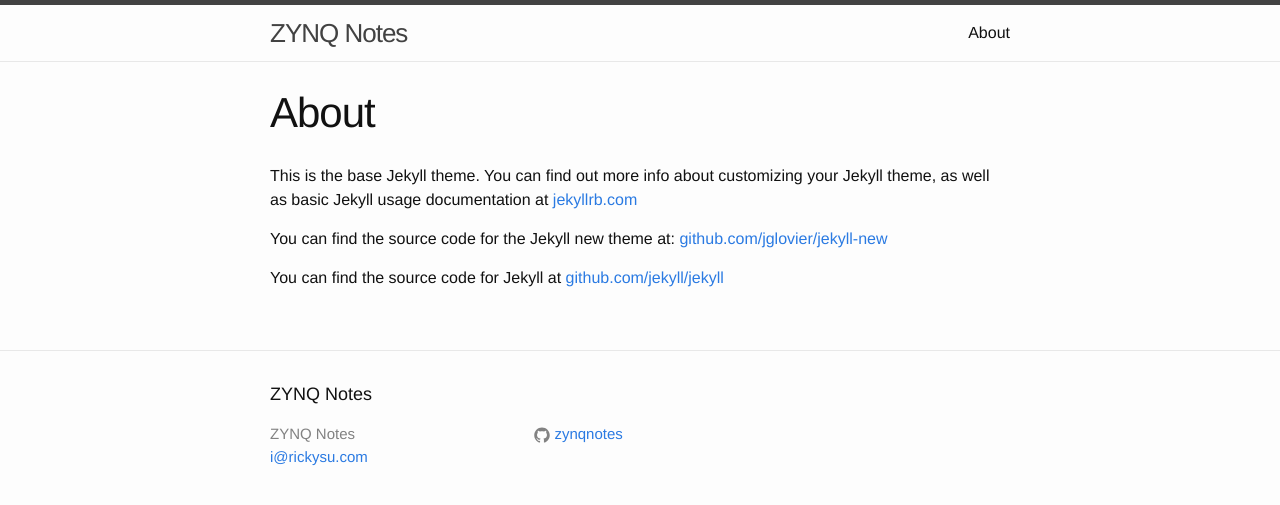
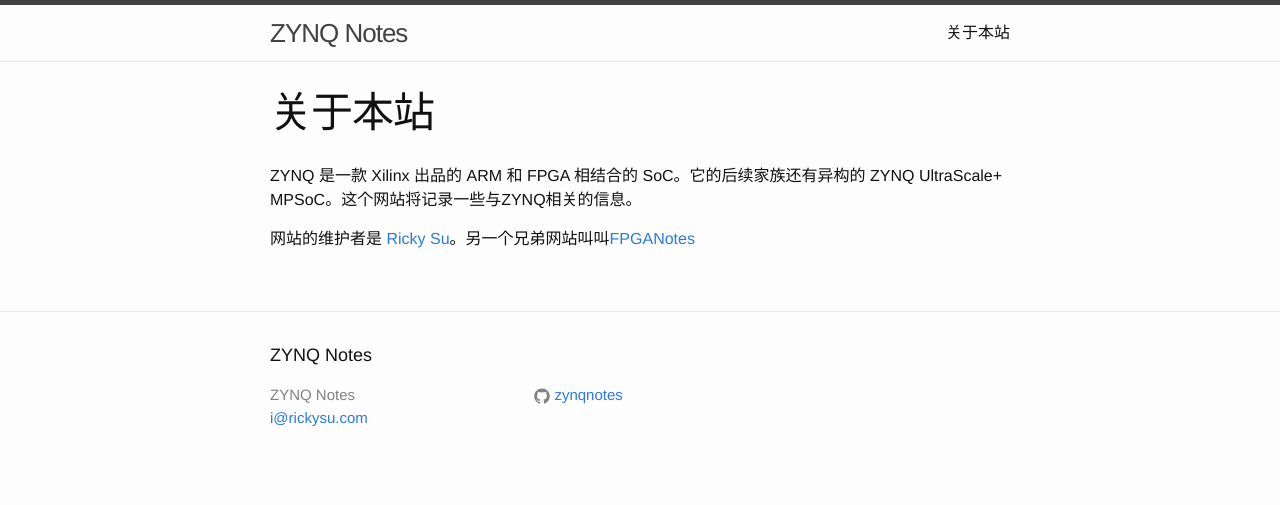
Before and after one commit to zynqnotes/zynqnotes.github.io, a Jekyll site: the page built from about.md, in a window 1280 px wide. Shown: the top 505 px of the page. Built offline with Jekyll 4.4.1, drawn with Linux system fonts in a browser that asks for light colours.

Commit message:
change about.md

```diff
--- a/about.md
+++ b/about.md
@@ -1,11 +1,9 @@
 ---
 layout: page
-title: About
+title: 关于本站
 permalink: /about/
 ---
 
-This is the base Jekyll theme. You can find out more info about customizing your Jekyll theme, as well as basic Jekyll usage documentation at [jekyllrb.com](http://jekyllrb.com/)
+ZYNQ 是一款 Xilinx 出品的 ARM 和 FPGA 相结合的 SoC。它的后续家族还有异构的 ZYNQ UltraScale+ MPSoC。这个网站将记录一些与ZYNQ相关的信息。
 
-You can find the source code for the Jekyll new theme at: [github.com/jglovier/jekyll-new](https://github.com/jglovier/jekyll-new)
-
-You can find the source code for Jekyll at [github.com/jekyll/jekyll](https://github.com/jekyll/jekyll)
+网站的维护者是 [Ricky Su](http://www.rickysu.com)。另一个兄弟网站叫叫[FPGANotes](http://www.fpganotes.com)
```
